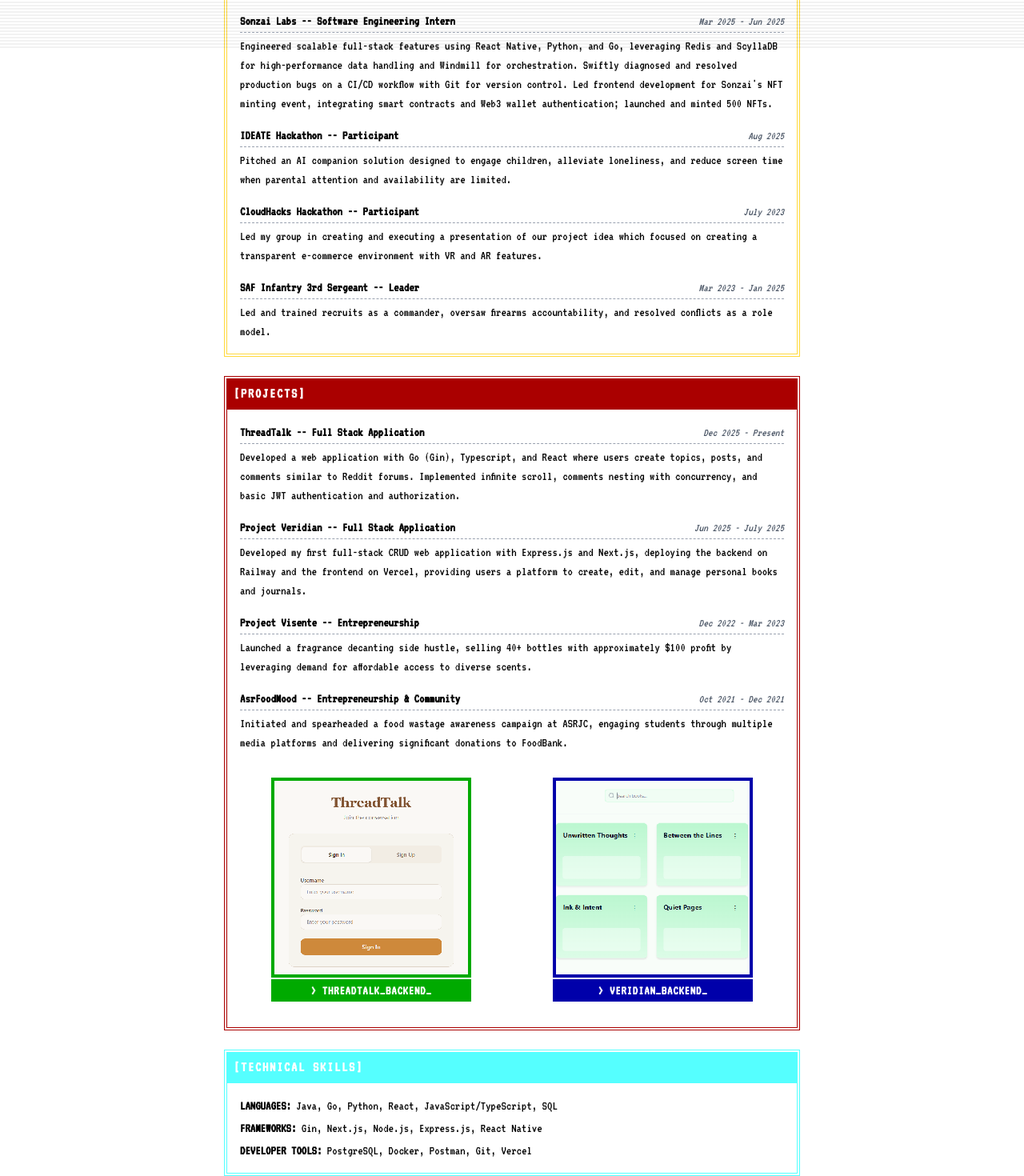
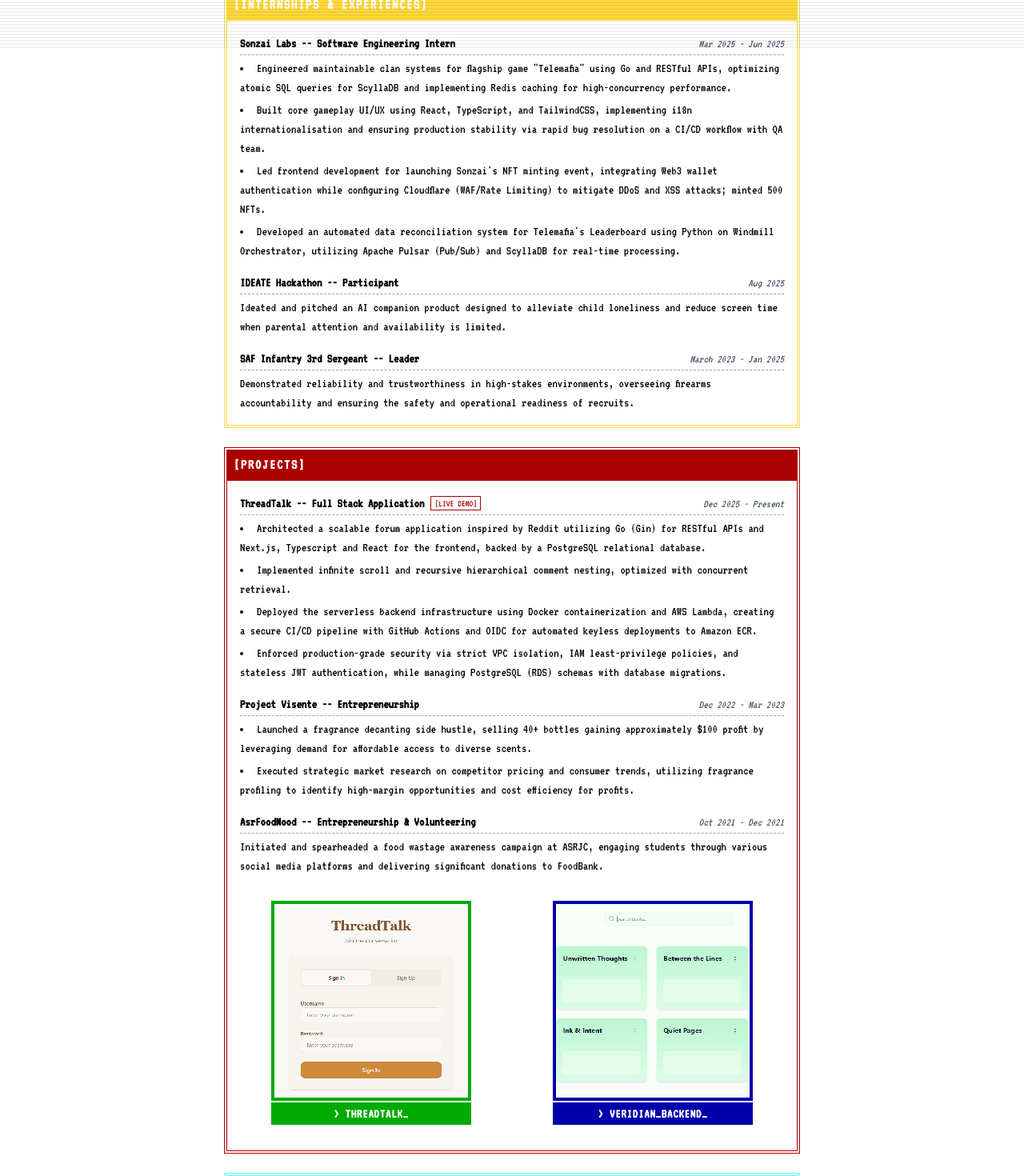
Before and after one commit to v1-nce/pwebsite, a Next.js app: page / in a window 1280 px wide. Shown: the part 740-2210 px from the top of the page at 80% size. Built offline with nearby package versions, Linux system fonts and the light colour scheme.

Commit message:
Update Resume

```diff
--- a/src/app/components/ProjectShowcase.tsx
+++ b/src/app/components/ProjectShowcase.tsx
@@ -7,7 +7,7 @@
     <div className="grid grid-cols-2 gap-3 md:gap-6 mt-8 mb-4">
       {/* ThreadTalk - Left Square */}
       <Link
-        href="https://github.com/v1-nce/threadtalk-backend"
+        href="https://threadtalk-app.vercel.app"
         target="_blank"
         className="block opacity-0 animate-slide-up hover:scale-105 transition-transform duration-300 w-full max-w-[250px] mx-auto"
       >
@@ -17,7 +17,7 @@
           width={220}
           height={220}
           color="green"
-          caption="THREADTALK_BACKEND"
+          caption="THREADTALK"
           aspect="square"
         />
       </Link>
--- a/src/app/page.tsx
+++ b/src/app/page.tsx
@@ -63,14 +63,17 @@
           <div>
             <div className="flex justify-between items-baseline border-b border-dashed border-gray-400 pb-0.5 mb-1">
               <h3 className="text-sm md:text-base font-bold">National University of Singapore (NUS)</h3>
-              <span className="text-xs md:text-sm italic text-gray-600 shrink-0 ml-2">Aug 2025 - May 2029 (Expected)</span>
+              <span className="text-xs md:text-sm italic text-gray-600 shrink-0 ml-2">Aug 2025 - Present</span>
             </div>
             <p className="text-sm md:text-base font-bold text-tos-purple">
               Bachelor of Computing in Computer Science
             </p>
             <p className="text-sm md:text-base mt-1">
               Nurtured proficiency in Java, Python, Programming Methodology, OOP, Linear Algebra,
-              Discrete Structures, and Statistics in R as a year 1 student.
+              Discrete Structures and Statistics in R as a Year 1 student.
+            </p>
+            <p className="text-sm md:text-base mt-1">
+              Relevant Coursework: CS2030S, CS1010X, MA1522, CS1231S, ST1131, IS1108
             </p>
           </div>
         </Section>
@@ -83,41 +86,45 @@
                 <h3 className="text-sm md:text-base font-bold">Sonzai Labs -- Software Engineering Intern</h3>
                 <span className="text-xs md:text-sm italic text-gray-600 shrink-0 ml-2">Mar 2025 - Jun 2025</span>
               </div>
-              <p className="text-sm md:text-base">
-                Engineered scalable full-stack features using React Native, Python, and Go, leveraging Redis and ScyllaDB
-                for high-performance data handling and Windmill for orchestration. Swiftly diagnosed and resolved
-                production bugs on a CI/CD workflow with Git for version control. Led frontend development for
-                Sonzai's NFT minting event, integrating smart contracts and Web3 wallet authentication;
-                launched and minted 500 NFTs.
-              </p>
+              <ul className="text-sm md:text-base list-disc list-inside space-y-1">
+                <li>
+                  Engineered maintainable clan systems for flagship game &quot;Telemafia&quot; using Go and RESTful APIs,
+                  optimizing atomic SQL queries for ScyllaDB and implementing Redis caching for high-concurrency performance.
+                </li>
+                <li>
+                  Built core gameplay UI/UX using React, TypeScript, and TailwindCSS, implementing i18n internationalisation
+                  and ensuring production stability via rapid bug resolution on a CI/CD workflow with QA team.
+                </li>
+                <li>
+                  Led frontend development for launching Sonzai&apos;s NFT minting event, integrating Web3 wallet authentication
+                  while configuring Cloudflare (WAF/Rate Limiting) to mitigate DDoS and XSS attacks; minted 500 NFTs.
+                </li>
+                <li>
+                  Developed an automated data reconciliation system for Telemafia&apos;s Leaderboard using Python on Windmill
+                  Orchestrator, utilizing Apache Pulsar (Pub/Sub) and ScyllaDB for real-time processing.
+                </li>
+              </ul>
             </div>
+
             <div>
               <div className="flex justify-between items-baseline border-b border-dashed border-gray-400 pb-0.5 mb-1">
                 <h3 className="text-sm md:text-base font-bold">IDEATE Hackathon -- Participant</h3>
                 <span className="text-xs md:text-sm italic text-gray-600 shrink-0 ml-2">Aug 2025</span>
               </div>
               <p className="text-sm md:text-base">
-                Pitched an AI companion solution designed to engage children, alleviate loneliness, and reduce screen time
-                when parental attention and availability are limited.
+                Ideated and pitched an AI companion product designed to alleviate child loneliness and reduce screen time
+                when parental attention and availability is limited.
               </p>
             </div>
-            <div>
-              <div className="flex justify-between items-baseline border-b border-dashed border-gray-400 pb-0.5 mb-1">
-                <h3 className="text-sm md:text-base font-bold">CloudHacks Hackathon -- Participant</h3>
-                <span className="text-xs md:text-sm italic text-gray-600 shrink-0 ml-2">July 2023</span>
-              </div>
-              <p className="text-sm md:text-base">
-                Led my group in creating and executing a presentation of our project idea which focused on creating
-                a transparent e-commerce environment with VR and AR features.
-              </p>
-            </div>
+
             <div>
               <div className="flex justify-between items-baseline border-b border-dashed border-gray-400 pb-0.5 mb-1">
                 <h3 className="text-sm md:text-base font-bold">SAF Infantry 3rd Sergeant -- Leader</h3>
-                <span className="text-xs md:text-sm italic text-gray-600 shrink-0 ml-2">Mar 2023 - Jan 2025</span>
+                <span className="text-xs md:text-sm italic text-gray-600 shrink-0 ml-2">March 2023 - Jan 2025</span>
               </div>
               <p className="text-sm md:text-base">
-                Led and trained recruits as a commander, oversaw firearms accountability, and resolved conflicts as a role model.
+                Demonstrated reliability and trustworthiness in high-stakes environments, overseeing firearms accountability
+                and ensuring the safety and operational readiness of recruits.
               </p>
             </div>
           </div>
@@ -130,26 +137,36 @@
             {/* List of Projects */}
             <div>
               <div className="flex justify-between items-baseline border-b border-dashed border-gray-400 pb-0.5 mb-1">
-                <h3 className="text-sm md:text-base font-bold">ThreadTalk -- Full Stack Application</h3>
+                <div className="flex items-center gap-2">
+                    <h3 className="text-sm md:text-base font-bold">ThreadTalk -- Full Stack Application</h3>
+                    <a
+                      href="https://threadtalk-app.vercel.app"
+                      target="_blank"
+                      rel="noopener noreferrer"
+                      className="text-xs text-tos-red hover:underline border border-tos-red px-1"
+                    >
+                      [LIVE DEMO]
+                    </a>
+                </div>
                 <span className="text-xs md:text-sm italic text-gray-600 shrink-0 ml-2">Dec 2025 - Present</span>
               </div>
-              <p className="text-sm md:text-base">
-                Developed a web application with Go (Gin), Typescript, and React where users create topics, posts,
-                and comments similar to Reddit forums. Implemented infinite scroll, comments nesting with concurrency,
-                and basic JWT authentication and authorization.
-              </p>
-            </div>
-
-            <div>
-              <div className="flex justify-between items-baseline border-b border-dashed border-gray-400 pb-0.5 mb-1">
-                <h3 className="text-sm md:text-base font-bold">Project Veridian -- Full Stack Application</h3>
-                <span className="text-xs md:text-sm italic text-gray-600 shrink-0 ml-2">Jun 2025 - July 2025</span>
-              </div>
-              <p className="text-sm md:text-base">
-                Developed my first full-stack CRUD web application with Express.js and Next.js, deploying the backend
-                on Railway and the frontend on Vercel, providing users a platform to create, edit, and manage
-                personal books and journals.
-              </p>
+              <ul className="text-sm md:text-base list-disc list-inside space-y-1">
+                <li>
+                  Architected a scalable forum application inspired by Reddit utilizing Go (Gin) for RESTful APIs and
+                  Next.js, Typescript and React for the frontend, backed by a PostgreSQL relational database.
+                </li>
+                <li>
+                  Implemented infinite scroll and recursive hierarchical comment nesting, optimized with concurrent retrieval.
+                </li>
+                <li>
+                  Deployed the serverless backend infrastructure using Docker containerization and AWS Lambda, creating a
+                  secure CI/CD pipeline with GitHub Actions and OIDC for automated keyless deployments to Amazon ECR.
+                </li>
+                <li>
+                  Enforced production-grade security via strict VPC isolation, IAM least-privilege policies, and stateless
+                  JWT authentication, while managing PostgreSQL (RDS) schemas with database migrations.
+                </li>
+              </ul>
             </div>
 
             <div>
@@ -157,20 +174,26 @@
                 <h3 className="text-sm md:text-base font-bold">Project Visente -- Entrepreneurship</h3>
                 <span className="text-xs md:text-sm italic text-gray-600 shrink-0 ml-2">Dec 2022 - Mar 2023</span>
               </div>
-              <p className="text-sm md:text-base">
-                Launched a fragrance decanting side hustle, selling 40+ bottles with approximately $100 profit by
-                leveraging demand for affordable access to diverse scents.
-              </p>
+              <ul className="text-sm md:text-base list-disc list-inside space-y-1">
+                <li>
+                  Launched a fragrance decanting side hustle, selling 40+ bottles gaining approximately $100 profit by
+                  leveraging demand for affordable access to diverse scents.
+                </li>
+                <li>
+                  Executed strategic market research on competitor pricing and consumer trends, utilizing fragrance
+                  profiling to identify high-margin opportunities and cost efficiency for profits.
+                </li>
+              </ul>
             </div>
 
             <div>
               <div className="flex justify-between items-baseline border-b border-dashed border-gray-400 pb-0.5 mb-1">
-                <h3 className="text-sm md:text-base font-bold">AsrFoodMood -- Entrepreneurship & Community</h3>
+                <h3 className="text-sm md:text-base font-bold">AsrFoodMood -- Entrepreneurship & Volunteering</h3>
                 <span className="text-xs md:text-sm italic text-gray-600 shrink-0 ml-2">Oct 2021 - Dec 2021</span>
               </div>
               <p className="text-sm md:text-base">
-                Initiated and spearheaded a food wastage awareness campaign at ASRJC, engaging students through
-                multiple media platforms and delivering significant donations to FoodBank.
+                Initiated and spearheaded a food wastage awareness campaign at ASRJC, engaging students through various
+                social media platforms and delivering significant donations to FoodBank.
               </p>
             </div>
 
@@ -183,9 +206,9 @@
         {/* --- TECHNICAL SKILLS --- */}
         <Section title="TECHNICAL SKILLS" color="lightblue">
           <div className="space-y-1 text-sm md:text-base">
-            <p><span className="font-bold">LANGUAGES:</span> Java, Go, Python, React, JavaScript/TypeScript, SQL</p>
-            <p><span className="font-bold">FRAMEWORKS:</span> Gin, Next.js, Node.js, Express.js, React Native</p>
-            <p><span className="font-bold">DEVELOPER TOOLS:</span> PostgreSQL, Docker, Postman, Git, Vercel</p>
+            <p><span className="font-bold">LANGUAGES:</span> Java, Python, Go, React, JavaScript/TypeScript, SQL, HTML, CSS.</p>
+            <p><span className="font-bold">FRAMEWORKS:</span> Gin, Next.js, Node.js, Express.js, LangGraph.</p>
+            <p><span className="font-bold">DEVELOPER TOOLS:</span> PostgreSQL, Docker, Git, Postman, AWS, Github Actions, Vercel, GCP.</p>
           </div>
         </Section>
 
@@ -193,8 +216,8 @@
         <Section title="CERTIFICATIONS & INTERESTS" color="yellow">
           <div className="space-y-1 text-sm md:text-base">
             <p><span className="font-bold">CERTIFICATIONS:</span> Google Professional Machine Learning Engineer Certification (GCP).</p>
-            <p><span className="font-bold">INTERESTS:</span> Art and drawing, Brazilian Jiu-Jitsu, Tennis, and Taekwondo.</p>
-            <p><span className="font-bold">SKILLS:</span> Public speaking, leadership, teamwork, optimism.</p>
+            <p><span className="font-bold">INTERESTS:</span> Art and drawing, brazilian jiujitsu, tennis and taekwondo.</p>
+            <p><span className="font-bold">SKILLS:</span> Duty-oriented, ownership, public speaking, leadership, an awesome team-player, optimism.</p>
           </div>
         </Section>
 
```
